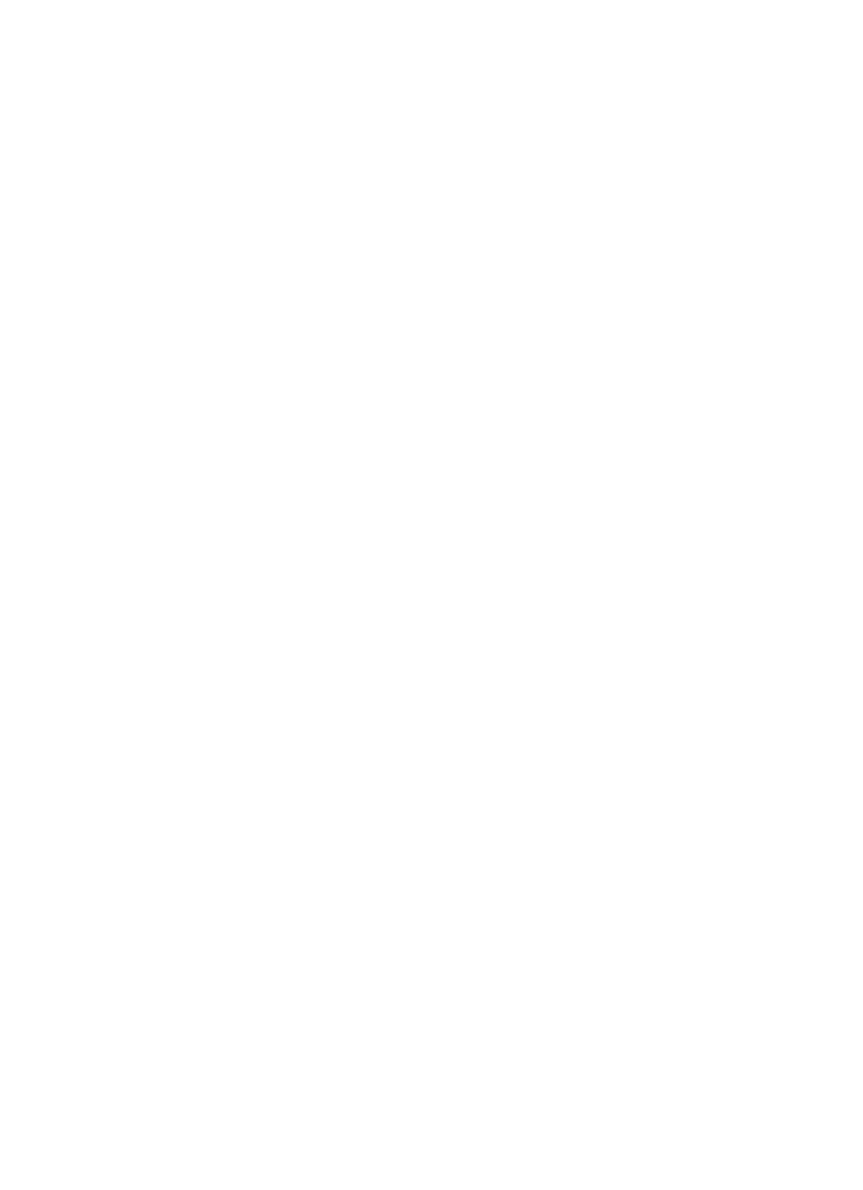
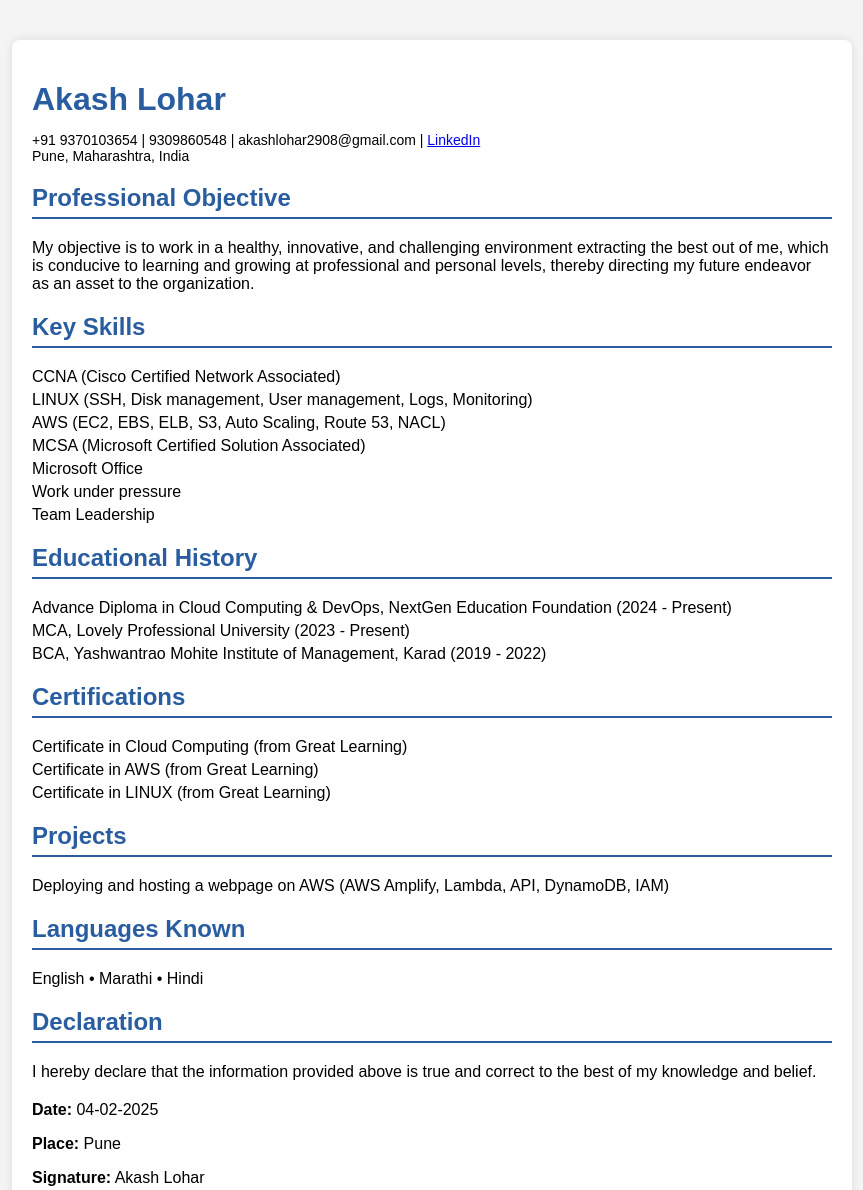
Before and after one commit to Akash4589/Details, a plain HTML site: page index.html in a window 1280 px wide. Shown: the whole page, without its empty margins (28-891 px from the left). Before the commit the page ends 800 px from the top, so only its background shows below. Drawn offline with Linux system fonts and the light colour scheme.

Commit message:
Test commit - Resume upload

```diff
--- a/index.html
+++ b/index.html
@@ -1,15 +1,113 @@
 <!DOCTYPE html>
 <html lang="en">
-
 <head>
     <meta charset="UTF-8">
-    <meta http-equiv="X-UA-Compatible" content="IE=edge">
     <meta name="viewport" content="width=device-width, initial-scale=1.0">
-    <title>Document</title>
+    <title>Resume - Akash Lohar</title>
+    <style>
+        body {
+            font-family: Arial, sans-serif;
+            margin: 20px;
+            padding: 20px;
+            background-color: #f4f4f4;
+        }
+        .resume {
+            max-width: 800px;
+            background: white;
+            padding: 20px;
+            border-radius: 8px;
+            box-shadow: 0 0 10px rgba(0, 0, 0, 0.1);
+        }
+        h1 {
+            color: #2a5d9f;
+            margin-bottom: 5px;
+        }
+        h2 {
+            color: #2a5d9f;
+            border-bottom: 2px solid #2a5d9f;
+            padding-bottom: 5px;
+        }
+        .contact {
+            font-size: 14px;
+            margin-bottom: 20px;
+        }
+        .section {
+            margin-bottom: 20px;
+        }
+        .section ul {
+            list-style-type: none;
+            padding: 0;
+        }
+        .section ul li {
+            margin-bottom: 5px;
+        }
+    </style>
 </head>
+<body>
+    <div class="resume">
+        <h1>Akash Lohar</h1>
+        <p class="contact">
+            +91 9370103654 | 9309860548 | akashlohar2908@gmail.com |
+            <a href="https://www.linkedin.com/in/akashlohar" target="_blank">LinkedIn</a><br>
+            Pune, Maharashtra, India
+        </p>
 
-<body>
+        <div class="section">
+            <h2>Professional Objective</h2>
+            <p>My objective is to work in a healthy, innovative, and challenging environment extracting the best out of me, which is conducive to learning and growing at professional and personal levels, thereby directing my future endeavor as an asset to the organization.</p>
+        </div>
 
+        <div class="section">
+            <h2>Key Skills</h2>
+            <ul>
+                <li>CCNA (Cisco Certified Network Associated)</li>
+                <li>LINUX (SSH, Disk management, User management, Logs, Monitoring)</li>
+                <li>AWS (EC2, EBS, ELB, S3, Auto Scaling, Route 53, NACL)</li>
+                <li>MCSA (Microsoft Certified Solution Associated)</li>
+                <li>Microsoft Office</li>
+                <li>Work under pressure</li>
+                <li>Team Leadership</li>
+            </ul>
+        </div>
+
+        <div class="section">
+            <h2>Educational History</h2>
+            <ul>
+                <li>Advance Diploma in Cloud Computing & DevOps, NextGen Education Foundation (2024 - Present)</li>
+                <li>MCA, Lovely Professional University (2023 - Present)</li>
+                <li>BCA, Yashwantrao Mohite Institute of Management, Karad (2019 - 2022)</li>
+            </ul>
+        </div>
+
+        <div class="section">
+            <h2>Certifications</h2>
+            <ul>
+                <li>Certificate in Cloud Computing (from Great Learning)</li>
+                <li>Certificate in AWS (from Great Learning)</li>
+                <li>Certificate in LINUX (from Great Learning)</li>
+            </ul>
+        </div>
+
+        <div class="section">
+            <h2>Projects</h2>
+            <ul>
+                <li>Deploying and hosting a webpage on AWS (AWS Amplify, Lambda, API, DynamoDB, IAM)</li>
+            </ul>
+        </div>
+
+        <div class="section">
+            <h2>Languages Known</h2>
+            <p>English • Marathi • Hindi</p>
+        </div>
+
+        <div class="section">
+            <h2>Declaration</h2>
+            <p>I hereby declare that the information provided above is true and correct to the best of my knowledge and belief.</p>
+        </div>
+
+        <p><strong>Date:</strong> 04-02-2025</p>
+        <p><strong>Place:</strong> Pune</p>
+        <p><strong>Signature:</strong> Akash Lohar</p>
+    </div>
 </body>
-
 </html>
```
